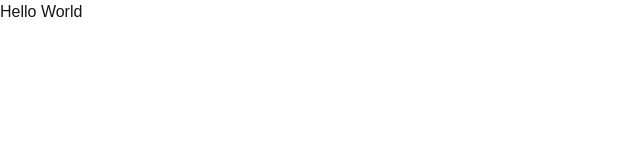
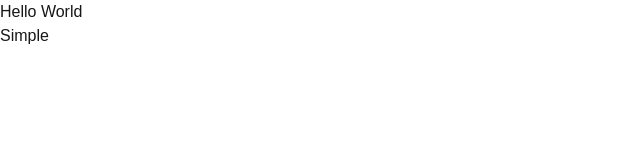
Before and after one commit to petter/action-vs-api-perf, a Next.js app: page / in a window 1280 px wide. Shown: the top 160 px of the page, without its empty margins (0-640 px from the left). Built offline with nearby package versions, Linux system fonts and the light colour scheme.

Commit message:
add a server action with a similar implementation to the simple API

```diff
--- /dev/null
+++ b/app/action.ts
@@ -0,0 +1,5 @@
+"use server";
+
+export async function simple() {
+    return "OK";
+}
--- a/app/page.tsx
+++ b/app/page.tsx
@@ -1,7 +1,12 @@
+import { simple } from "./action";
+
 export default function Home() {
   return (
     <div>
       <h1>Hello World</h1>
+      <form action={simple as (data: FormData) => void}>
+        <button type="submit">Simple</button>
+      </form>
     </div>
   );
 }
```
